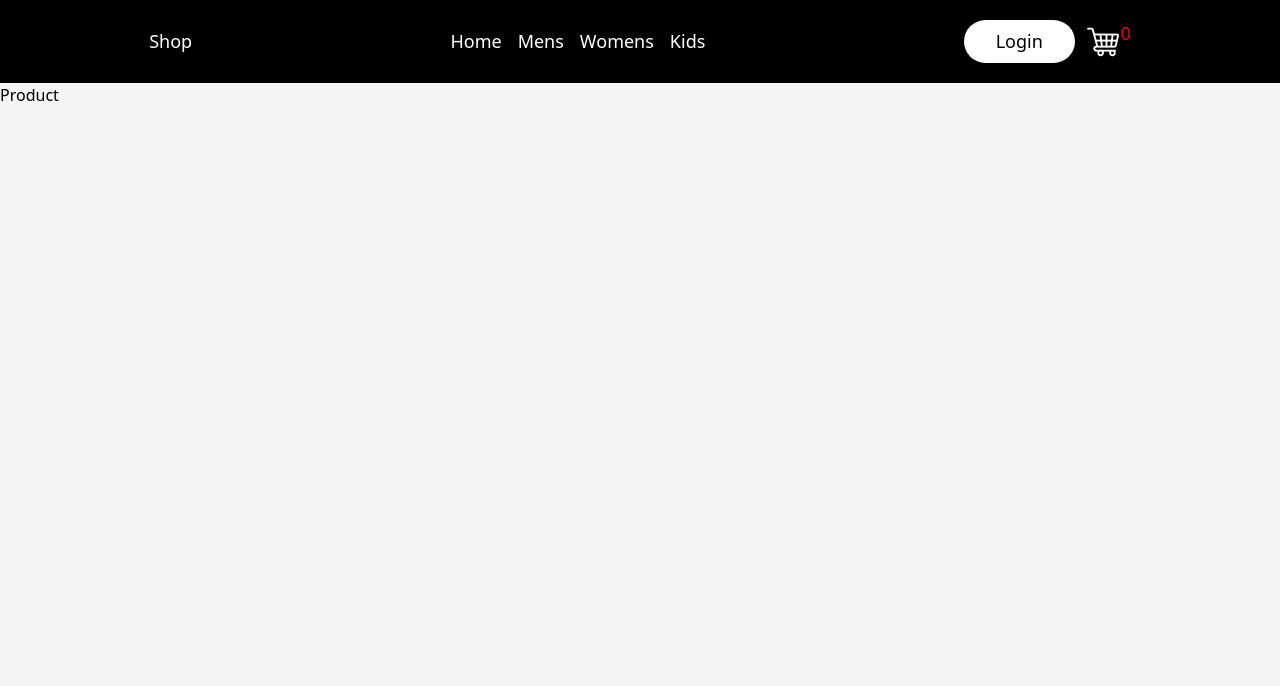
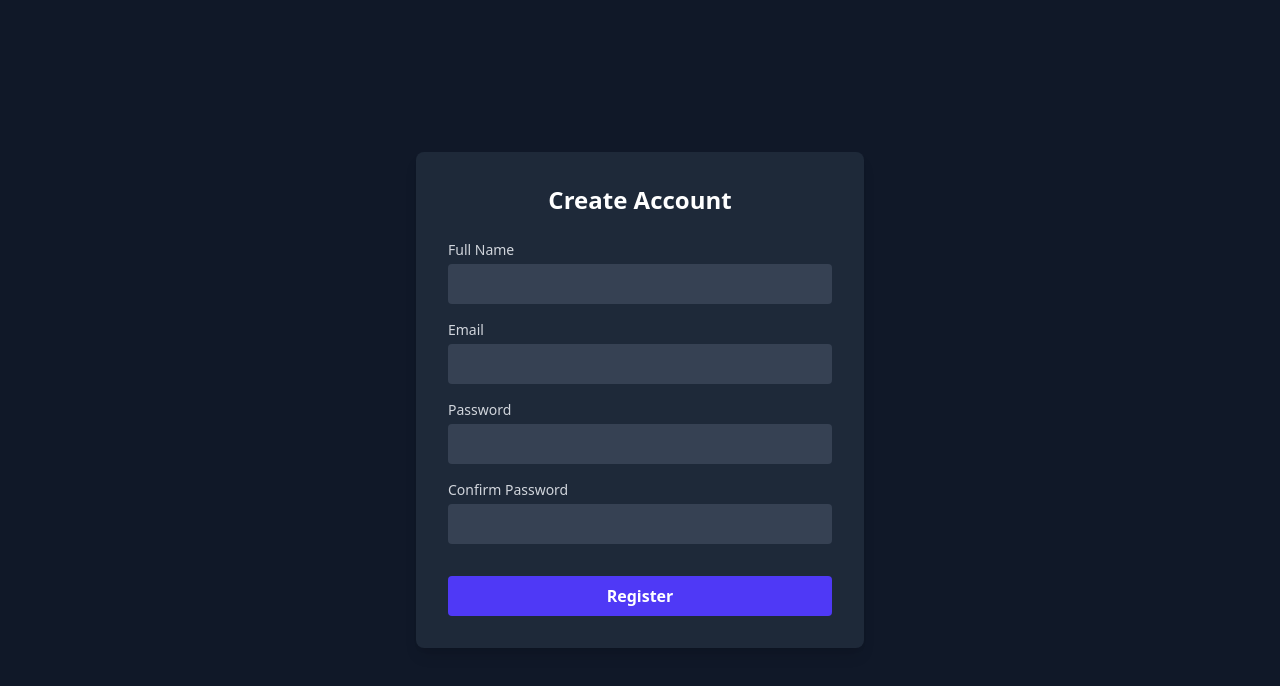
Before and after one commit to Kunal1101/e-commerce, a React (Vite) app: page /signup in a window 1280 px wide. Shown: the top 686 px of the page. Built offline with nearby package versions, Linux system fonts and the light colour scheme; no server answers.

Commit message:
created sign up form ui and data will be stored locally

```diff
--- a/src/App.jsx
+++ b/src/App.jsx
@@ -1,17 +1,33 @@
-import { BrowserRouter, Route, Routes } from "react-router-dom";
+import { BrowserRouter, Route, Routes, useLocation } from "react-router-dom";
 import "./App.css";
 import Navbar from "./components/navbar/Navbar";
 import ShopCategory from "./pages/ShopCategory";
 import Product from "./pages/Product";
 import Cart from "./pages/Cart";
-import Login from "./pages/Login";
 import Home from "./pages/Home";
+import RegisterUserForm from "./pages/RegisterUserForm";
+import { LoginForm } from "./pages/LoginForm";
 
 function App() {
   return (
     <div className="bg-gray-100 h-lvh">
       <BrowserRouter>
-        <Navbar />
+        <AppLayout />
+      </BrowserRouter>
+    </div>
+  );
+}
+
+const AppLayout = () => {
+  const location = useLocation();
+  const hideNavbarRoutes = ["/login", "/signup"];
+
+  const shouldHideNavbar = hideNavbarRoutes.includes(location.pathname);
+
+  return (
+    <>
+      {!shouldHideNavbar && <Navbar />}
+
       <Routes>
         <Route path="/" element={<Home />} />
         <Route path="/mens" element={<ShopCategory category="mens" />} />
@@ -20,11 +36,11 @@ function App() {
         <Route path="/product" element={<Product />} />
         <Route path=":productId" element={<Product />} />
         <Route path="/cart" element={<Cart />} />
-          <Route path="/login" element={<Login />} />
+        <Route path="/login" element={<LoginForm />} />
+        <Route path="/signup" element={<RegisterUserForm />} />
       </Routes>
-      </BrowserRouter>
-    </div>
+    </>
   );
-}
+};
 
 export default App;
--- a/src/components/navbar/Navbar.jsx
+++ b/src/components/navbar/Navbar.jsx
@@ -28,10 +28,10 @@ const Navbar = () => {
       </div>
       <div className="login-cart flex items-center gap-3 relative">
         <Link
-          to="/login"
+          to="/signup"
           className="cursor-pointer rounded-4xl bg-white px-8 py-2 text-black"
         >
-          Login
+          Signup
         </Link>
         <Link to="/cart">
           <img className="cursor-pointer pr-3" src={cart} alt="" />
--- a/src/pages/Login.jsx
+++ /dev/null
@@ -1,7 +0,0 @@
-import React from "react";
-
-const Login = () => {
-  return <div>Login</div>;
-};
-
-export default Login;
--- /dev/null
+++ b/src/pages/LoginForm.jsx
@@ -0,0 +1,5 @@
+import React from "react";
+
+export const LoginForm = () => {
+  return <div>LoginForm</div>;
+};
--- /dev/null
+++ b/src/pages/RegisterUserForm.jsx
@@ -0,0 +1,111 @@
+import React, { useState } from "react";
+
+const RegisterUserForm = () => {
+  const [formData, setFormData] = useState({
+    name: "",
+    email: "",
+    password: "",
+    confirmPassword: "",
+  });
+
+  const handleChange = (e) => {
+    setFormData({
+      ...formData,
+      [e.target.name]: e.target.value,
+    });
+  };
+
+  const handleSubmit = (e) => {
+    e.preventDefault();
+
+    if (formData.password !== formData.confirmPassword) {
+      alert("Passwords do not match");
+      return;
+    }
+
+    const user = {
+      name: formData.name,
+      email: formData.email,
+      password: formData.password,
+    };
+
+    // Save user to localStorage (key: "registeredUser")
+    localStorage.setItem("registeredUser", JSON.stringify(user));
+
+    alert("User registered successfully!");
+    setFormData({
+      name: "",
+      email: "",
+      password: "",
+      confirmPassword: "",
+    });
+  };
+
+  return (
+    <div className="min-h-screen flex items-center justify-center bg-gray-900 px-4">
+      <div className="w-full max-w-md bg-gray-800 p-8 rounded-lg shadow-lg">
+        <h2 className="text-2xl font-bold text-white mb-6 text-center">
+          Create Account
+        </h2>
+        <form onSubmit={handleSubmit} className="space-y-4">
+          <div>
+            <label className="block text-gray-300 text-sm mb-1">
+              Full Name
+            </label>
+            <input
+              type="text"
+              name="name"
+              value={formData.name}
+              onChange={handleChange}
+              required
+              className="w-full px-4 py-2 rounded bg-gray-700 text-white focus:outline-none focus:ring-2 focus:ring-indigo-500"
+            />
+          </div>
+          <div>
+            <label className="block text-gray-300 text-sm mb-1">Email</label>
+            <input
+              type="email"
+              name="email"
+              value={formData.email}
+              onChange={handleChange}
+              required
+              className="w-full px-4 py-2 rounded bg-gray-700 text-white focus:outline-none focus:ring-2 focus:ring-indigo-500"
+            />
+          </div>
+          <div>
+            <label className="block text-gray-300 text-sm mb-1">Password</label>
+            <input
+              type="password"
+              name="password"
+              value={formData.password}
+              onChange={handleChange}
+              required
+              className="w-full px-4 py-2 rounded bg-gray-700 text-white focus:outline-none focus:ring-2 focus:ring-indigo-500"
+            />
+          </div>
+          <div>
+            <label className="block text-gray-300 text-sm mb-1">
+              Confirm Password
+            </label>
+            <input
+              type="password"
+              name="confirmPassword"
+              value={formData.confirmPassword}
+              onChange={handleChange}
+              required
+              className="w-full px-4 py-2 rounded bg-gray-700 text-white focus:outline-none focus:ring-2 focus:ring-indigo-500"
+            />
+          </div>
+          <button
+            type="submit"
+            className="w-full py-2 mt-4 bg-indigo-600 hover:bg-indigo-700 text-white font-semibold rounded transition duration-200"
+          >
+            Register
+          </button>
+        </form>
+      </div>
+    </div>
+  );
+};
+
+export default RegisterUserForm;
```
Lines whose indentation alone changed are shown as unchanged.
